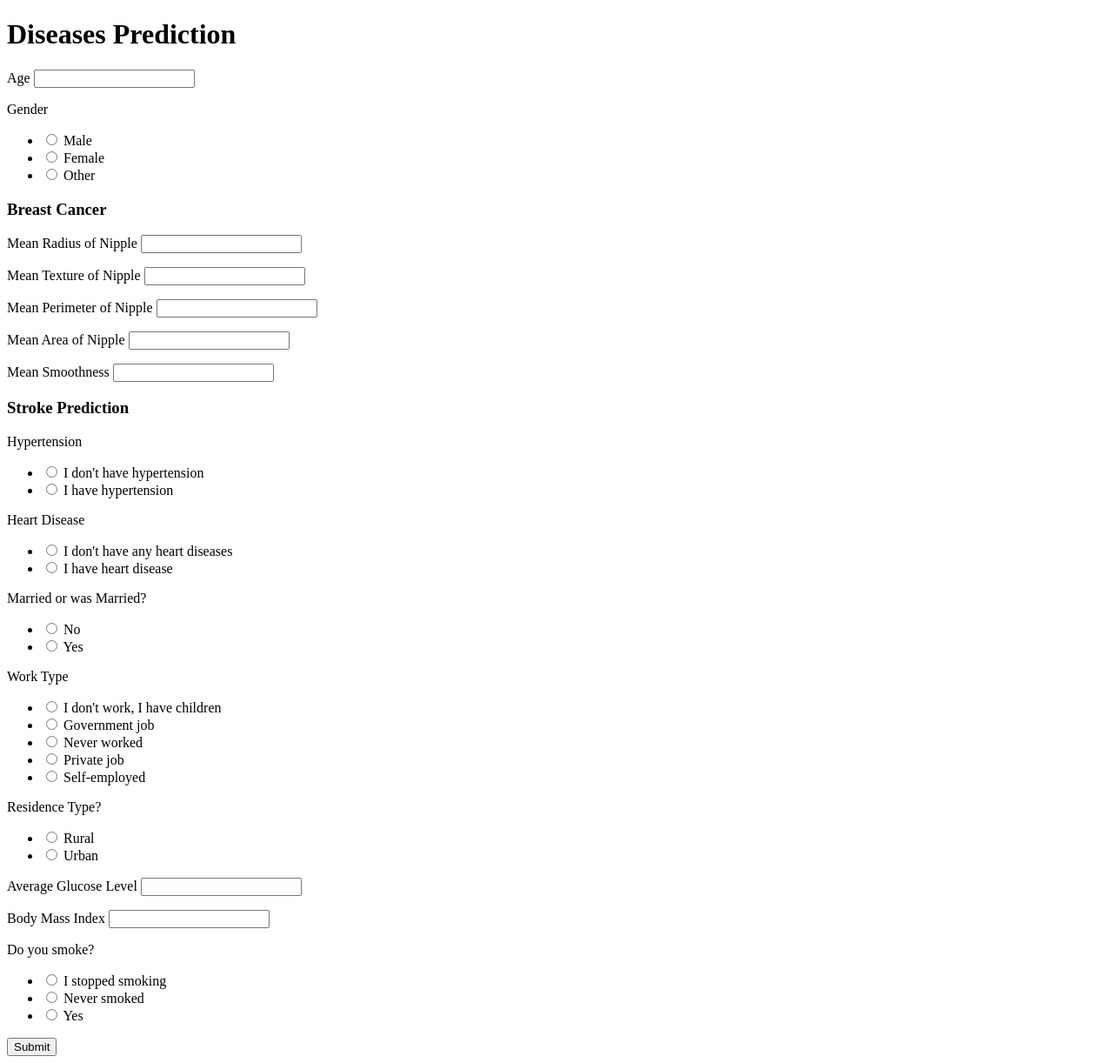
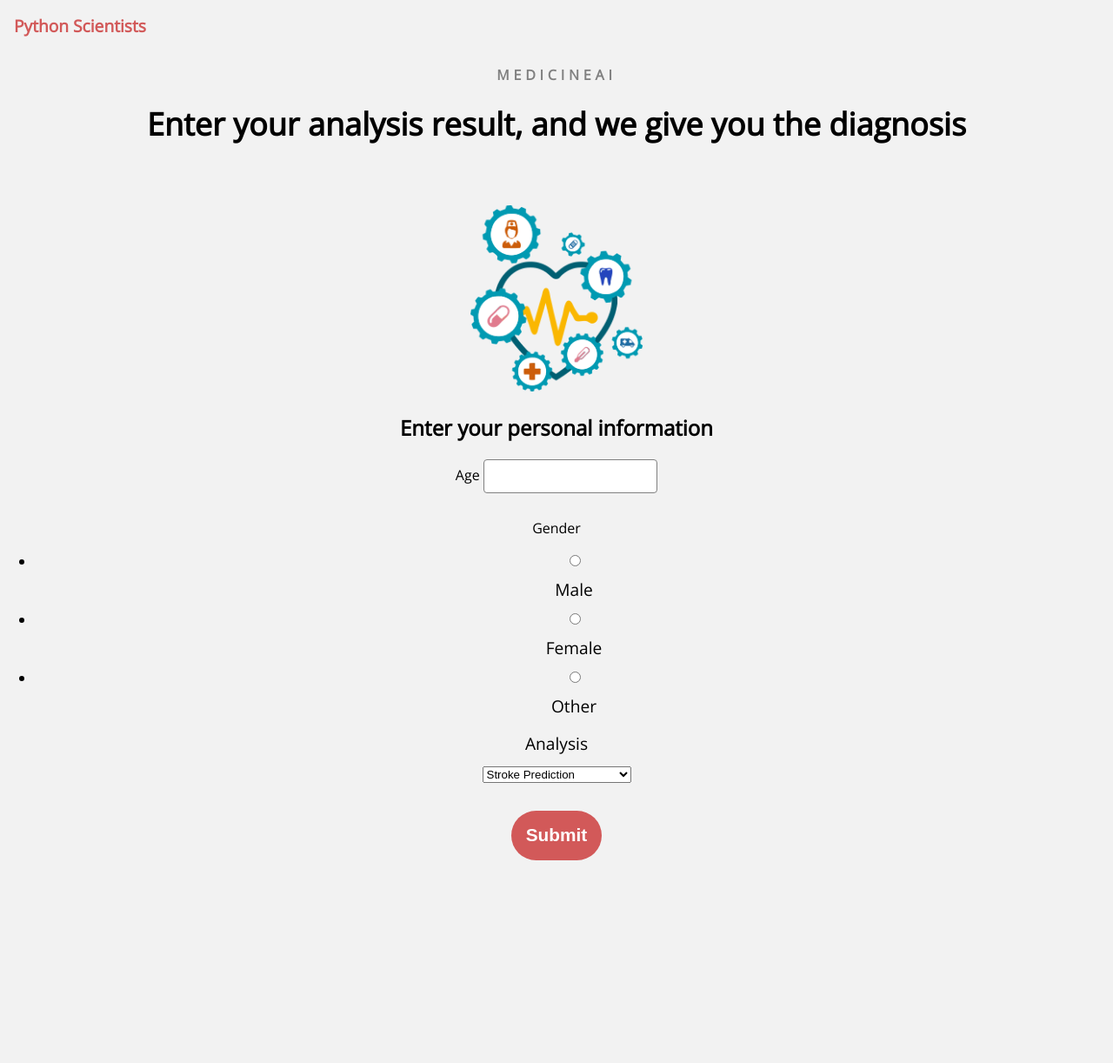
Before and after one commit to mukhituly/hacknu, a Flask app: page / in a window 1280 px wide. Shown: the whole page at 87% size. After the commit the page ends 989 px from the top, so only its background shows below. Run offline with Flask 2, Linux system fonts and the light colour scheme.

Commit message:
finish front

```diff
--- a/app/routes.py
+++ b/app/routes.py
@@ -24,7 +24,7 @@ def index():
                             form.breast_cancer_form.mean_perimeter.data,
                             form.breast_cancer_form.mean_area.data,
                             form.breast_cancer_form.mean_smoothness.data) #17.99, 10.38, 122.80, 1001.0, 0.11840)
-
+        print(pred)
         if pred:
             flash("You have breast cancer :C")
         else:
@@ -108,4 +108,4 @@ def index():
 
     if form.validate_on_submit():
         return redirect(url_for('index'))
-    return render_template('survey.html', form=form)
+    return render_template('index.html', form=form)
--- /dev/null
+++ b/app/static/css/main.css
@@ -0,0 +1,92 @@
+body {
+  background: #f2f2f2;
+  margin: 0;
+  font-family: 'Open Sans', sans-serif;
+}
+
+.header {
+  background: #f2f2f2;
+  padding: 1em;
+}
+
+.header .logo {
+  text-decoration: none;
+  font-weight: bold;
+  color: #d25959;
+  font-size: 1.2em;
+}
+
+.Hero {
+  text-align: center;
+}
+
+.mid {
+  text-transform: uppercase;
+  font-weight: bold;
+  color: gray;
+  letter-spacing: .3em;
+}
+
+.main_text {
+  font-size: 1.5em;
+  line-height: 1.3em;
+  margin-top: .1em;
+}
+
+.healthimage {
+  width: 20%;
+  margin-top: 3em;
+}
+
+.container2 {
+  text-align: center;
+}
+
+.h2 {
+  font-size: 2em;
+}
+
+label {
+  display: block;
+  font-size: 1.2em;
+  margin-bottom: .5em;
+}
+
+input, textarea {
+  padding: .8em;
+  margin-bottom: 1em;
+  border-radius: .3em;
+  border: 1px solid gray;
+  -webkit-box-sizing: border-box;
+          box-sizing: border-box;
+}
+
+.select_gender {
+  position: relative;
+  margin-bottom: 2em;
+  -webkit-box-sizing: border-box;
+          box-sizing: border-box;
+}
+
+.select_analysis {
+  position: relative;
+  margin-bottom: 2em;
+}
+
+input[type="submit"] {
+  background-color: #d25959;
+  color: white;
+  font-weight: bold;
+  font-size: 1.3em;
+  border: none;
+  margin-bottom: 2em;
+  border-radius: 5em;
+  display: inline-block;
+  width: unset;
+  cursor: pointer;
+}
+
+.data {
+  display: none;
+}
+/*# sourceMappingURL=main.css.map */
--- /dev/null
+++ b/app/static/css/main.scss
@@ -0,0 +1,90 @@
+
+body{
+    background: #f2f2f2;
+    margin: 0;
+    font-family: 'Open Sans', sans-serif;
+}
+
+.header{
+    background: #f2f2f2;
+    padding: 1em;
+
+    .logo{
+        text-decoration: none;
+        font-weight: bold;
+        color: rgb(210, 89, 89);
+        font-size: 1.2em;
+    }
+}
+
+.Hero{
+    text-align: center;
+}
+
+.mid{
+    text-transform: uppercase;
+    font-weight: bold;
+    color: gray;
+    letter-spacing: .3em;
+}
+
+.main_text{
+    font-size: 1.5em;
+    line-height: 1.3em;
+    margin-top: .1em;
+}
+
+.healthimage{
+    width: 20%;
+    margin-top: 3em;
+}
+
+.container2{
+    text-align: center;
+}
+
+.h2{
+    font-size: 2em;
+}
+
+label{
+    display: block;
+    font-size: 1.2em;
+    margin-bottom: .5em;
+}
+
+input, textarea{
+    padding: .8em;
+    margin-bottom: 1em;
+    border-radius: .3em;
+    border: 1px solid gray;
+    box-sizing: border-box;
+}
+
+.select_gender{
+    position: relative;
+    margin-bottom: 2em;
+    box-sizing: border-box;
+}
+
+.select_analysis {
+    position: relative;
+    margin-bottom: 2em;
+  }
+
+input[type="submit"]{
+    background-color: rgb(210, 89, 89);
+    color: white;
+    font-weight: bold;
+    font-size: 1.3em;
+    border: none;
+    margin-bottom: 2em;
+    border-radius: 5em;
+    display: inline-block;
+    width: unset;
+    cursor: pointer;
+}
+
+.data{
+    display: none;
+}
--- a/app/templates/base.html
+++ b/app/templates/base.html
@@ -1,9 +1,14 @@
 <!DOCTYPE html>
-<html lang="en">
-  <head>
-    <meta charset="utf-8">
-      <title>Survey</title>
-  </head>
+    <html lang="en">
+        <head>
+        <meta charset="UTF-8">
+        <link rel="preconnect" href="https://fonts.gstatic.com">
+        <link href="https://fonts.googleapis.com/css2?family=Open+Sans:ital,wght@0,300;0,400;1,300&display=swap" rel="stylesheet">
+        <meta http-equiv="X-UA-Compatible" content="IE=edge">
+        <meta name="viewport" content="width=device-width, initial-scale=1.0">
+        <title>MedicineAI</title>
+        <link rel="stylesheet" href="static/css/main.css">
+</head>
     <body>
       {% block content %} {% endblock %}
     </body>
--- /dev/null
+++ b/app/templates/index.html
@@ -0,0 +1,144 @@
+{% extends "base.html" %}
+
+{% block content %}
+    <div class = "header">
+        <div class="container">
+            <a class="logo" href="#">Python Scientists</a>
+        </div>
+    </div>
+    <section class = "Hero">
+        <div class="container">
+            <div class="mid">
+                <p class="subhead">MedicineAI</p>
+            </div>
+            <div class="main_text">
+                <h1>Enter your analysis result, and we give you the diagnosis</h1>
+            </div>
+        </div>
+
+        <img id = "healthphoto" class = "healthimage" src="static/images/logo.png" alt="healthimage">
+    </section>
+
+    <section class="features-section">
+        <div class="container2">
+            <div class = "feature-basic">
+                <h2> Enter your personal information </h2>
+                <form action="" method="post">
+                    {{ form.csrf_token }}
+                    <p id="flash-message">
+                        {% with messages = get_flashed_messages() %}
+                            {% if messages %}
+                                {% for message in messages %}
+                                    {{ message }}
+                                {% endfor %}
+                            {% endif %}
+                        {% endwith %}
+                    </p>
+
+                    <p>Age {{ form.age }}</p>
+
+                    <p>Gender {{ form.gender }}</p>
+
+                    <div class = "select_analysis">
+                    <label for="analysis">Analysis</label>
+                    <select id="analysis">
+                        <option value="stroke">Stroke Prediction</option>
+                        <option value="diabetes">Diabetes Prediction</option>
+                        <option value="heart-attack">Heart Attack Prediction</option>
+                        <option value="breast-cancer">Breast Cancer Prediction</option>
+                        <option value="liver-patient">Liver Patient Prediction</option>
+                    </select>
+                    </div>
+
+                    <div class = "analysis_attributes">
+                        <div id = "breast-cancer" class="data">
+                            {{ form.breast_cancer_form.csrf_token }}
+                                {% for input in form.breast_cancer_form %}
+                                    {% if "csrf" not in input.name %}
+                                        <p>{{ input.label }} {{ input }}</p> <!-- <InputName> <InputType> -->
+                                {% endif %}
+                            {% endfor %}
+                        </div>
+                        <div id="heart-attack" class="data">
+                            {{ form.heart_attack_form.csrf_token }}
+                            {% for input in form.heart_attack_form %}
+                                {% if "csrf" not in input.name %}
+                                    {% if "Radio" not in input.__class__.__name__ %}
+                                        <p>{{ input.label }} {{ input }}</p> <!-- <InputName> <InputType> -->
+                                    {% else %}
+                                        <p> {{ input.label }}
+                                                {% for option in input %}
+                                                    {{ option }} {{ option.label }}
+                                                {% endfor %}
+                                        </p>
+                                    {% endif %}
+                                {% endif %}
+                            {% endfor %}
+                        </div>
+                        <div id = "diabetes" class="data">
+                            {{ form.diabetes_form.csrf_token }}
+                            {% for input in form.diabetes_form %}
+                                {% if "csrf" not in input.name %}
+                                    {% if "Radio" not in input.__class__.__name__ %}
+                                        <p>{{ input.label }} {{ input }}</p> <!-- <InputName> <InputType> -->
+                                    {% else %}
+                                        <p> {{ input.label }}
+                                                {% for option in input %}
+                                                    {{ option }} {{ option.label }}
+                                                {% endfor %}
+                                        </p>
+                                    {% endif %}
+                                {% endif %}
+                            {% endfor %}
+                        </div>
+                        <div id = "liver-patient" class="data">
+                            {{ form.liver_disease_form.csrf_token }}
+                            {% for input in form.liver_disease_form %}
+                                {% if "csrf" not in input.name %}
+                                    {% if "Radio" not in input.__class__.__name__ %}
+                                        <p>{{ input.label }} {{ input }}</p> <!-- <InputName> <InputType> -->
+                                    {% else %}
+                                        <p> {{ input.label }}
+                                                {% for option in input %}
+                                                    {{ option }} {{ option.label }}
+                                                {% endfor %}
+                                            </ul>
+                                        </p>
+                                    {% endif %}
+                                {% endif %}
+                            {% endfor %}
+                        </div>
+                        <div id = "stroke" class="data">
+                            {{ form.stroke_form.csrf_token }}
+                            {% for input in form.stroke_form %}
+                                {% if "csrf" not in input.name %}
+                                    {% if "avg_glucose_level" in input.name or "bmi" in input.name %}
+                                        <p>{{ input.label }} {{ input }}</p> <!-- <InputName> <InputType> -->
+                                    {% else %}
+                                        <p> {{ input.label }}
+                                                {% for option in input %}
+                                                    {{ option }} {{ option.label }}
+                                                {% endfor %}
+                                        </p>
+                                    {% endif %}
+                                {% endif %}
+                            {% endfor %}
+                        </div>
+                    </div>
+                    <script src="https://cdnjs.cloudflare.com/ajax/libs/jquery/3.6.0/jquery.min.js"></script>
+                    <script>
+                        $(document).ready(function(){
+                            $("#analysis").on('change', function(){
+                                $(".data").hide();
+                                $('#' + $(this).val()).fadeIn(700);
+                            });
+                        });
+                    </script>
+
+                {{ form.submit() }}
+                </form>
+
+            </div>
+        </div>
+    </section>
+{% endblock %}
```
Also changed, not shown: app/static/images/logo.png (added), 1 other file.
